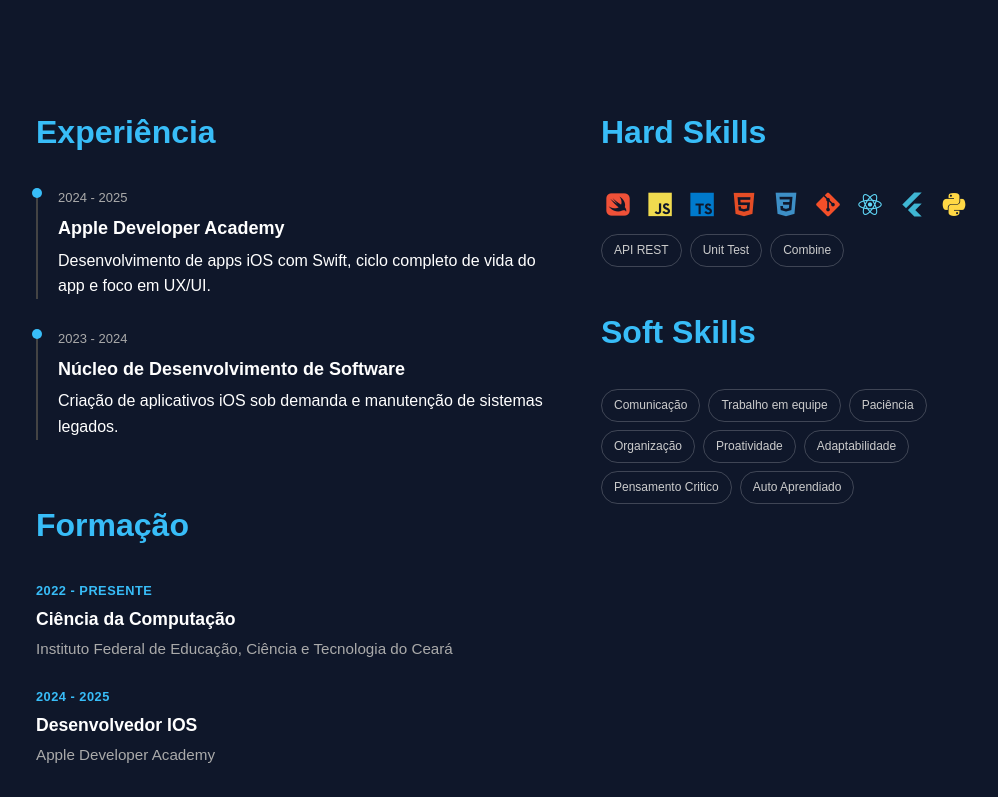
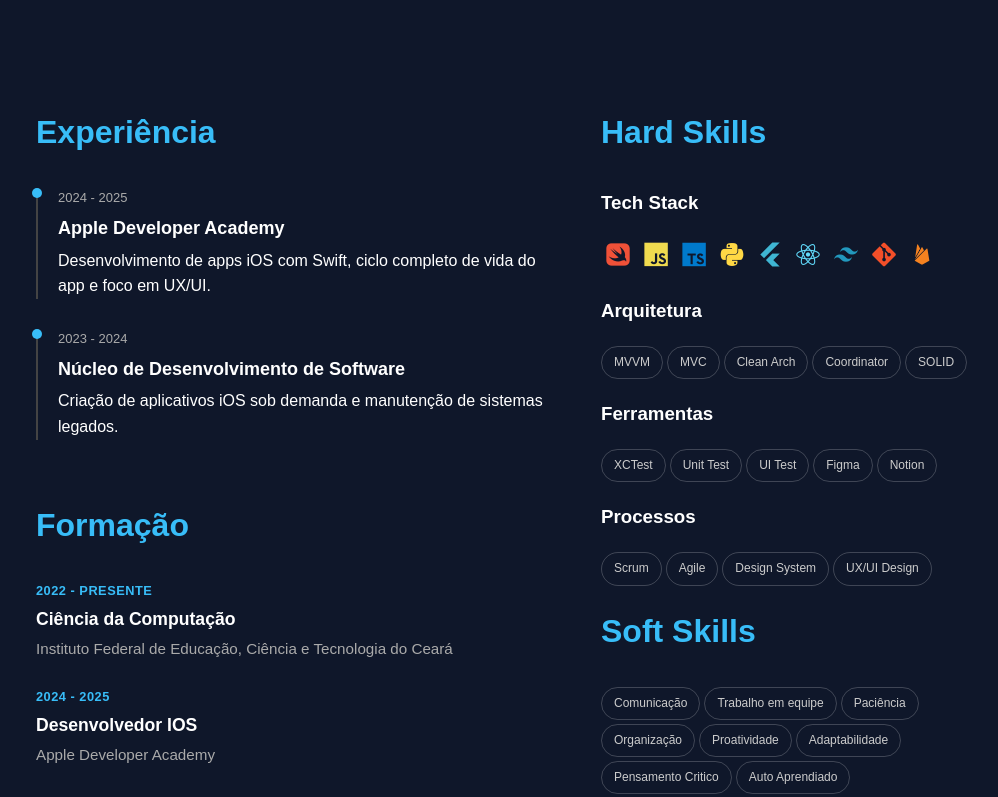
Before and after one commit to Neitan0/Portifolio, a plain HTML site: page index.html in a window 1280 px wide. Shown: the part 556-1353 px from the top of the page, without its empty margins (134-1132 px from the left). Drawn offline with nearby package versions, Linux system fonts and the light colour scheme.

Commit message:
techstack

```diff
--- a/index.html
+++ b/index.html
@@ -19,8 +19,9 @@
         <div class="container">
             <nav>
                 <a href="#sobre">Sobre</a>
+                <a href="#experiencia-skills">Habilidades e Experiências</a>
                 <a href="#projetos">Projetos</a>
-                <a href="#contato">Contato</a>
+
             </nav>
         </div>
     </header>
@@ -125,32 +126,49 @@
                 <div class="skills-box">
                     <h2>Hard Skills</h2>
 
+                    <div class="skills-area">
+
+    <h3>Tech Stack</h3>
     <div class="skills-grid">
-                        <div class="skill-card skill-minimal" title="Swift"><i class="devicon-swift-plain colored"></i>
+        <div class="skill-card skill-minimal" title="Swift"><i class="devicon-swift-plain colored"></i></div>
+        <div class="skill-card skill-minimal" title="JavaScript"><i class="devicon-javascript-plain colored"></i></div>
+        <div class="skill-card skill-minimal" title="TypeScript"><i class="devicon-typescript-plain colored"></i></div>
+        <div class="skill-card skill-minimal" title="Python"><i class="devicon-python-plain colored"></i></div>
+        <div class="skill-card skill-minimal" title="Flutter"><i class="devicon-flutter-plain colored"></i></div>
+        <div class="skill-card skill-minimal" title="React"><i class="devicon-react-original colored"></i></div>
+        <div class="skill-card skill-minimal" title="TailwindCSS"><i class="devicon-tailwindcss-plain colored"></i></div>
+        <div class="skill-card skill-minimal" title="Git"><i class="devicon-git-plain colored"></i></div>
+        <div class="skill-card skill-minimal" title="Firebase"><i class="devicon-firebase-plain colored"></i></div>
+
     </div>
 
-                        <div class="skill-card skill-minimal" title="JavaScript"><i
-                                class="devicon-javascript-plain colored"></i></div>
-                        <div class="skill-card skill-minimal" title="TypeScript"><i
-                                class="devicon-typescript-plain colored"></i></div>
-                        <div class="skill-card skill-minimal" title="HTML5"><i class="devicon-html5-plain colored"></i>
+    <h3>Arquitetura</h3>
+    <div class="skills-grid">
+        <div class="skill-card text-card">MVVM</div>
+        <div class="skill-card text-card">MVC</div>
+        <div class="skill-card text-card">Clean Arch</div>
+        <div class="skill-card text-card">Coordinator</div> <div class="skill-card text-card">SOLID</div>
     </div>
-                        <div class="skill-card skill-minimal" title="CSS3"><i class="devicon-css3-plain colored"></i>
+
+    <h3>Ferramentas</h3>
+    <div class="skills-grid">
+
+        <div class="skill-card text-card">XCTest</div>
+        <div class="skill-card text-card">Unit Test</div>
+        <div class="skill-card text-card">UI Test</div>
+         <div class="skill-card text-card">Figma</div>
+         <div class="skill-card text-card">Notion</div>
     </div>
-                        <div class="skill-card skill-minimal" title="Git"><i class="devicon-git-plain colored"></i>
+
+    <h3>Processos</h3>
+    <div class="skills-grid">
+        <div class="skill-card text-card">Scrum</div>
+        <div class="skill-card text-card">Agile</div>
+        <div class="skill-card text-card">Design System</div>
+        <div class="skill-card text-card">UX/UI Design</div>
+
     </div>
-                        <div class="skill-card skill-minimal" title="React"><i
-                                class="devicon-react-original colored"></i></div>
 
-                        <div class="skill-card skill-minimal" title="Flutter">
-                            <i class="devicon-flutter-plain colored"></i>
-                        </div>
-                        <div class="skill-card skill-minimal" title="Python">
-                            <i class="devicon-python-plain colored"></i>
-                        </div>
-                        <div class="skill-card text-card">API REST</div>
-                        <div class="skill-card text-card">Unit Test</div>
-                        <div class="skill-card text-card">Combine</div>
 </div>
 
                     <!-- <div class="skills-grid">
@@ -197,8 +215,7 @@
 
         <section id="destaques" class="section destaques">
             <h2>Principais Projetos</h2>
-            <div class="featured-grid" id="featured-container">
-            </div>
+            <div class="featured-grid" id="featured-container"></div>
         </section>
 
 
@@ -300,14 +317,6 @@
             </div>
         </section>
 
-
-        <!-- SEÇÃO CONTATO -->
-        <!-- <section id="contato" class="section">
-            <h2>Contato</h2>
-            <p>Email: seuemail@gmail.com</p>
-            <p>LinkedIn: linkedin.com/in/seuperfil</p>
-        </section> -->
-
     </main>
 
     <section id="voluntariado" class="section voluntariado">
--- a/style.css
+++ b/style.css
@@ -283,13 +283,13 @@ section h2 {
 .skills-area {
   display: flex;
   flex-direction: column;
-  gap: 40px;
+  gap: 20px;
 }
 
 .skills-grid {
   display: flex;
   flex-wrap: wrap;
-  gap: 8px;
+  gap: 4px;
 }
 
 .skill-card {
```
Lines whose indentation alone changed are shown as unchanged.
